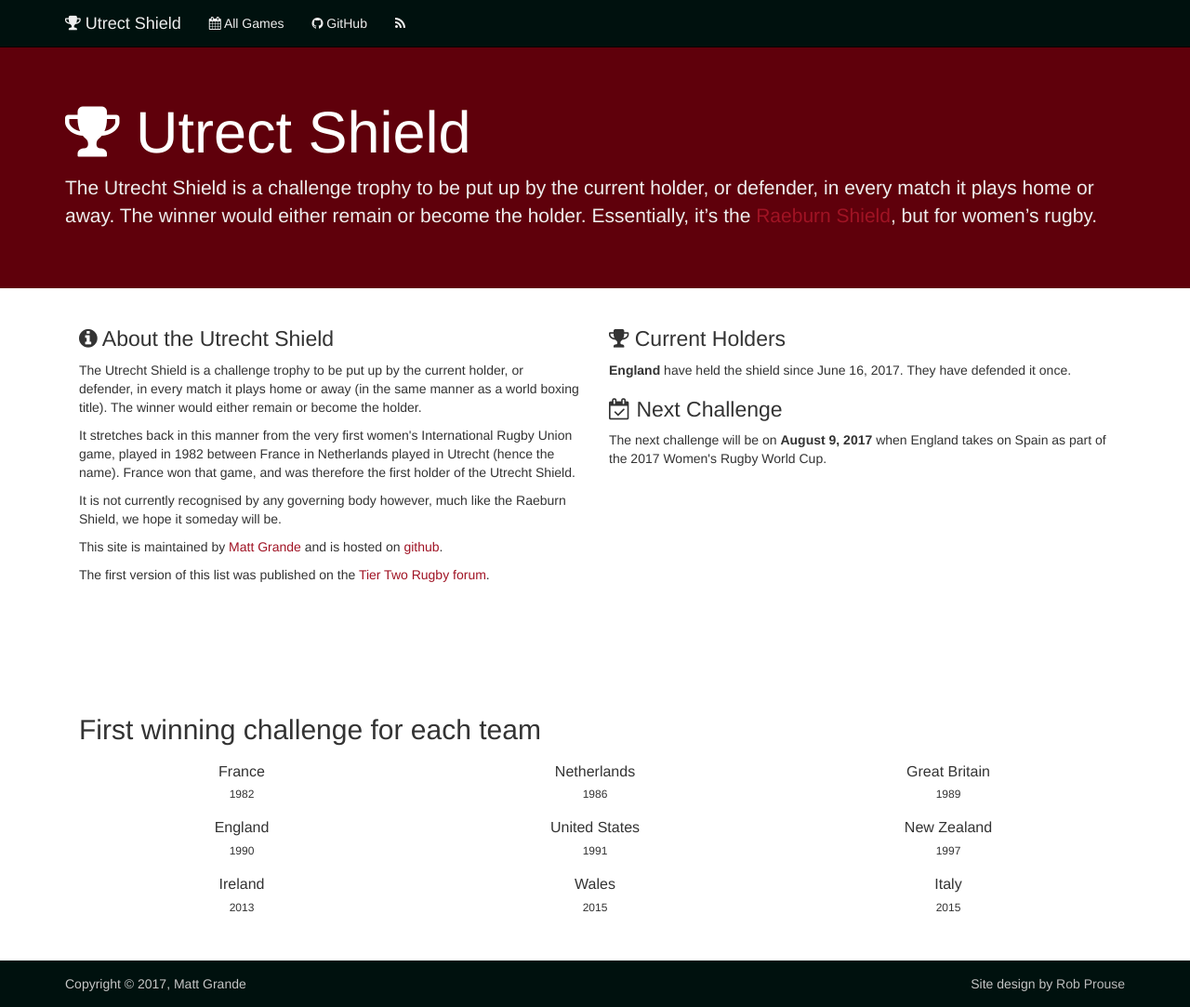
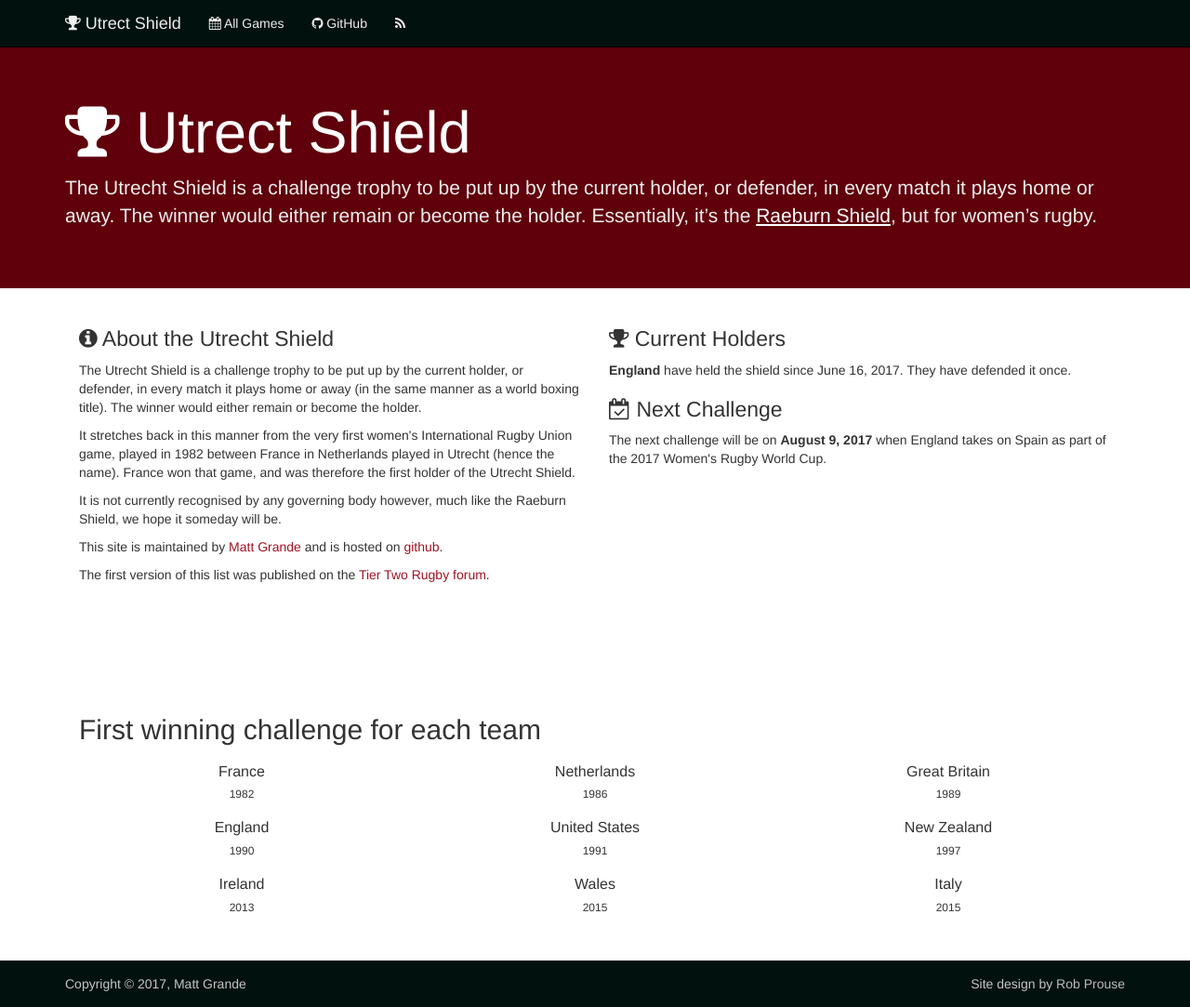
Before and after one commit to mattgrande/utrecht-shield, a Jekyll site: the page built from index.html, in a window 1280 px wide and 1083 px high. Shown: the whole window at 93% size. Built offline with Jekyll 4.4.1, drawn with Linux system fonts in a browser that asks for light colours; nearby versions of some CDN libraries; a style sheet for code colours, icons or effects is not loaded.

Commit message:
Fix link display

```diff
--- a/css/main.scss
+++ b/css/main.scss
@@ -71,6 +71,12 @@ body {
 
 .jumbotron .container {
     padding-top: 40px;
+
+    a {
+        font-weight: 200;
+        color: white;
+        text-decoration: underline;
+    }
 }
 
 .index-post {
```
